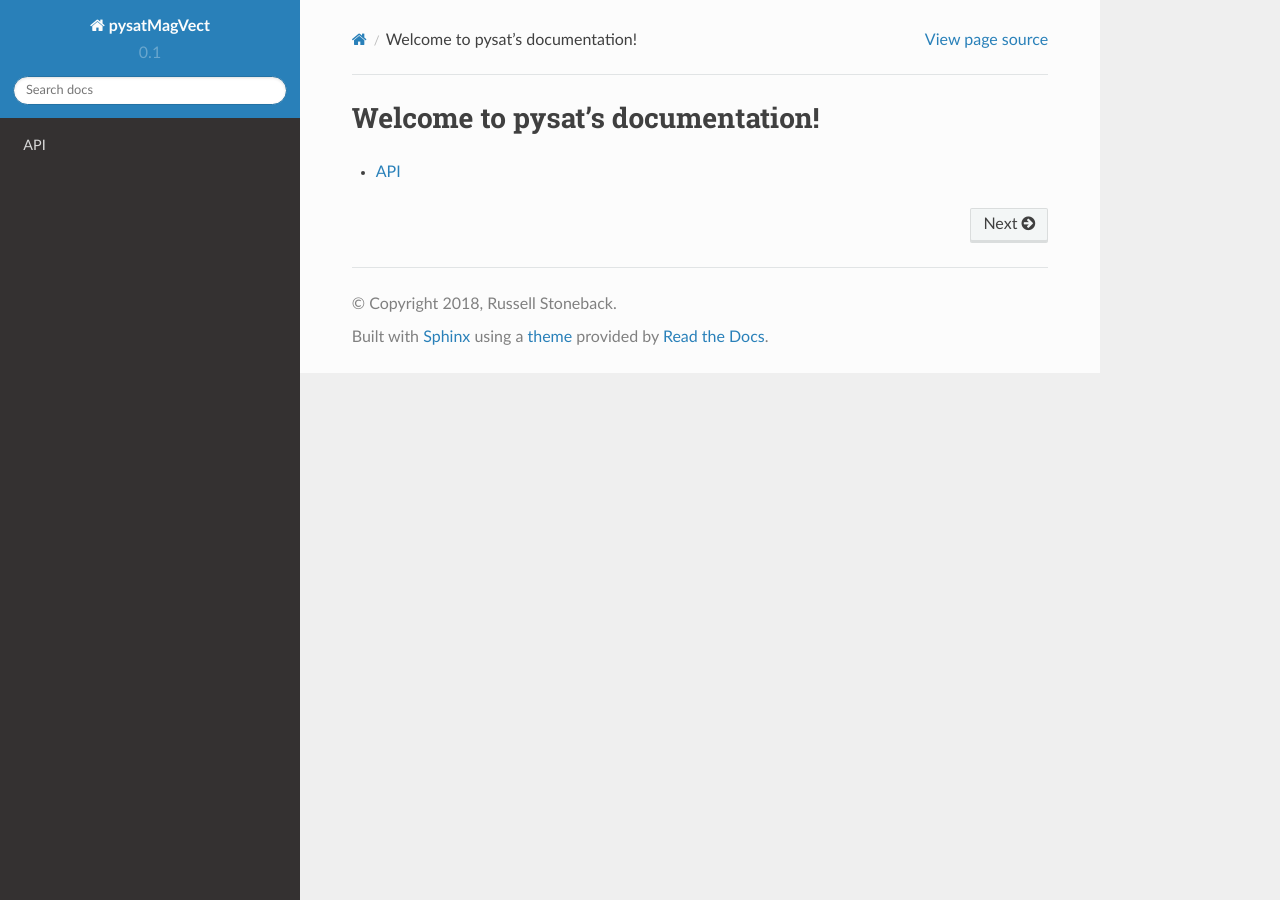
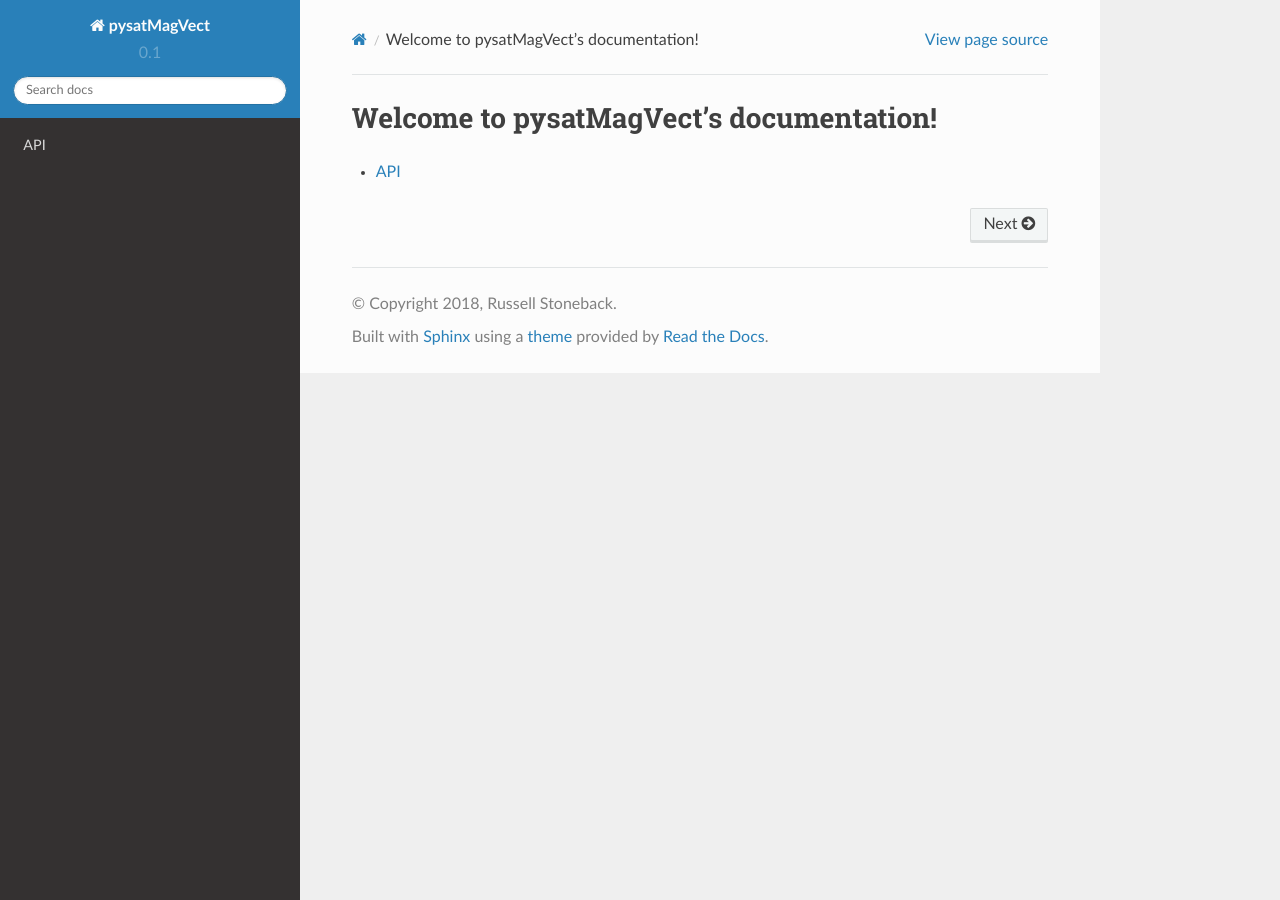
Before and after one commit to CosmicStudioSoftware/OMMBV, a Sphinx documentation site: the page built from docs/index.rst, in a window 1280 px wide. Built offline with Sphinx 7.4.7 and the Read the Docs theme 2.0.0, drawn with Linux system fonts in a browser that asks for light colours; formulas are drawn with MathJax 3.

Commit message:
Improved docs

```diff
--- a/docs/api.rst
+++ b/docs/api.rst
@@ -2,5 +2,5 @@
 API
 ===
 
-.. autoclass:: pysatMagVect._core
+.. autoclass:: pysatMagVect.core
    :members:
--- a/docs/index.rst
+++ b/docs/index.rst
@@ -3,8 +3,8 @@
    You can adapt this file completely to your liking, but it should at least
    contain the root `toctree` directive.
 
-Welcome to pysat's documentation!
-=================================
+Welcome to pysatMagVect's documentation!
+========================================
 
 .. toctree::
    :maxdepth: 2
```
